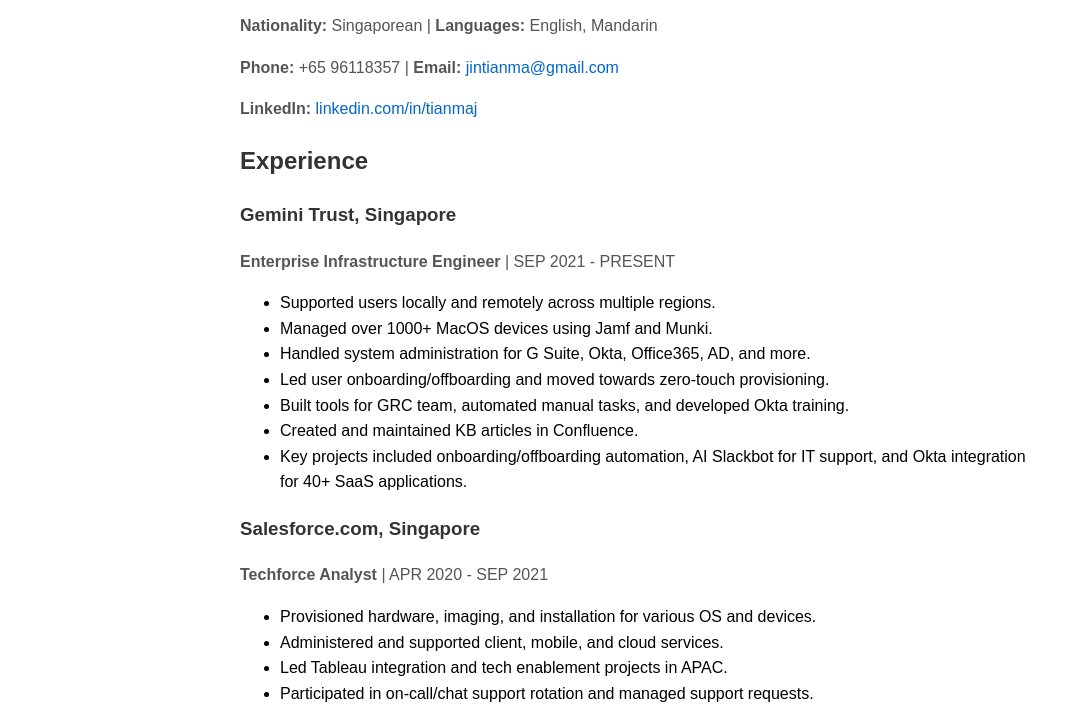
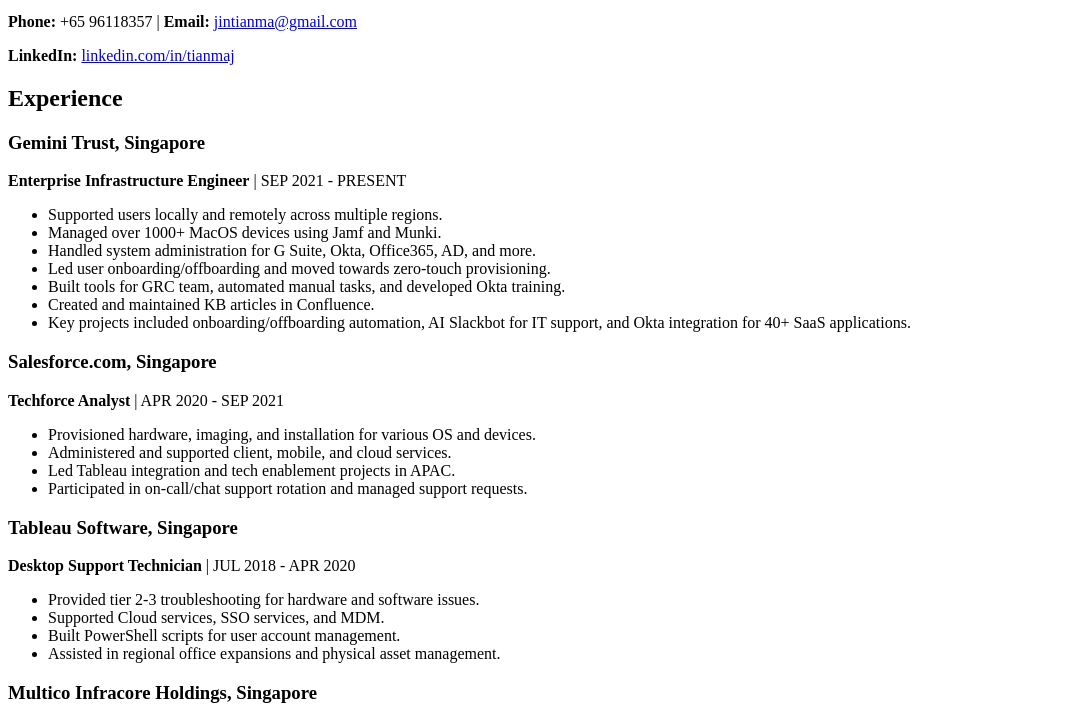
Before and after one commit to tianma4/fluffy-journey, a plain HTML site: page index.html in a window 1280 px wide. Shown: the part 101-821 px from the top of the page, without its empty margins (0-1080 px from the left). Drawn offline with Linux system fonts and the light colour scheme.

Commit message:
Update index.htmlk

```diff
--- a/index.html
+++ b/index.html
@@ -3,38 +3,10 @@
 <head>
     <meta charset="UTF-8">
     <meta name="viewport" content="width=device-width, initial-scale=1.0">
-    <title>Simple One Page Website</title>
- <style>
-        body {
-            font-family: Arial, sans-serif;
-            margin: 0;
-            padding: 20px;
-            line-height: 1.6;
-        }
-        h1, h2, h3 {
-            color: #333;
-        }
-        p {
-            color: #555;
-        }
-        a {
-            color: #0066cc;
-            text-decoration: none;
-        }
-        a:hover {
-            text-decoration: underline;
-        }
-        .container {
-            max-width: 800px;
-            margin: 0 auto;
-        }
-        .section {
-            margin-bottom: 20px;
-        }
-    </style>
+    <title>Resume</title>
 </head>
 <body>
-    <div class="container">
+    <div>
         <h1>Tianma Jin</h1>
         <p><strong>Nationality:</strong> Singaporean | <strong>Languages:</strong> English, Mandarin</p>
         <p><strong>Phone:</strong> +65 96118357 | <strong>Email:</strong> <a href="mailto:jintianma@gmail.com">jintianma@gmail.com</a></p>
```
